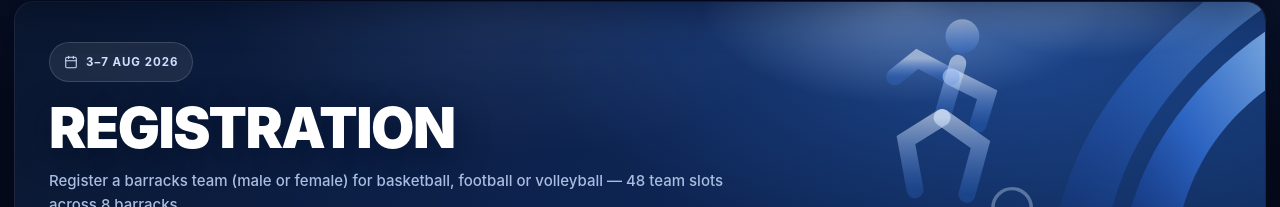
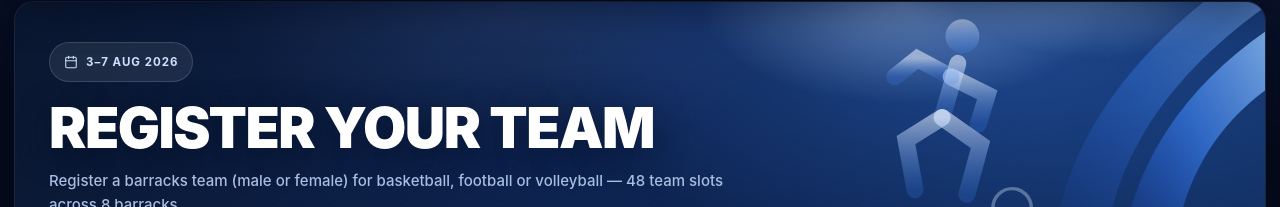
Before and after one commit to geekelo/nigerian-defence-youth-sports-festival, a React (Vite) app: page / in a window 1280 px wide. Shown: the part 125-332 px from the top of the page. Built offline with nearby package versions, Linux system fonts and the light colour scheme; no server answers.

Commit message:
Update registration page title for clarity and user engagement

```diff
--- a/src/pages/Register.jsx
+++ b/src/pages/Register.jsx
@@ -103,7 +103,7 @@ function Register() {
     <div className="reg-main">
       <PageHero
         badge={EVENT.dateRangeShort}
-        title="Registration"
+        title="Register your Team"
         subtitle={`Register a barracks team (male or female) for basketball, football or volleyball — ${TOTAL_TEAM_SLOTS} team slots across 8 barracks.`}
       />
 
```
